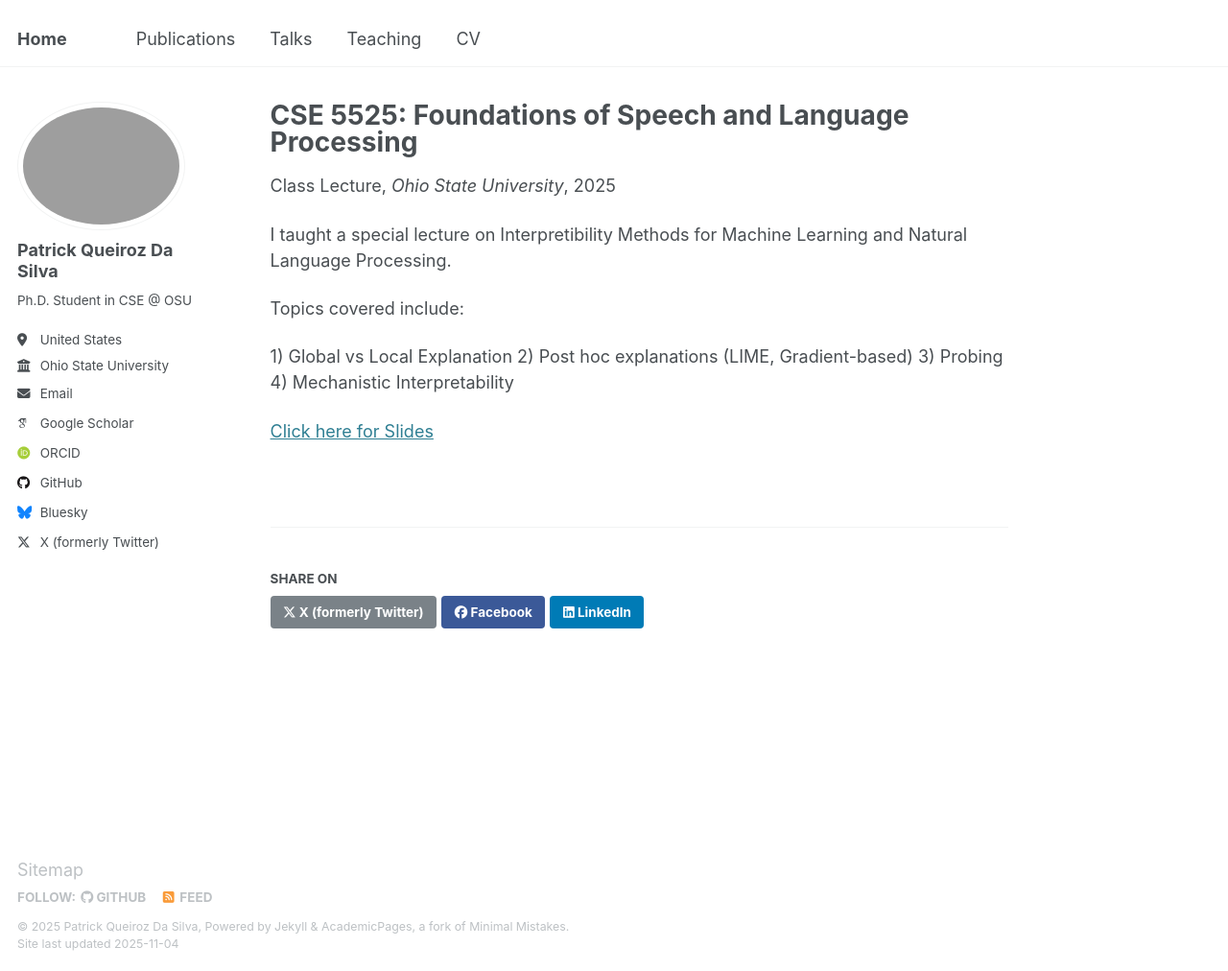
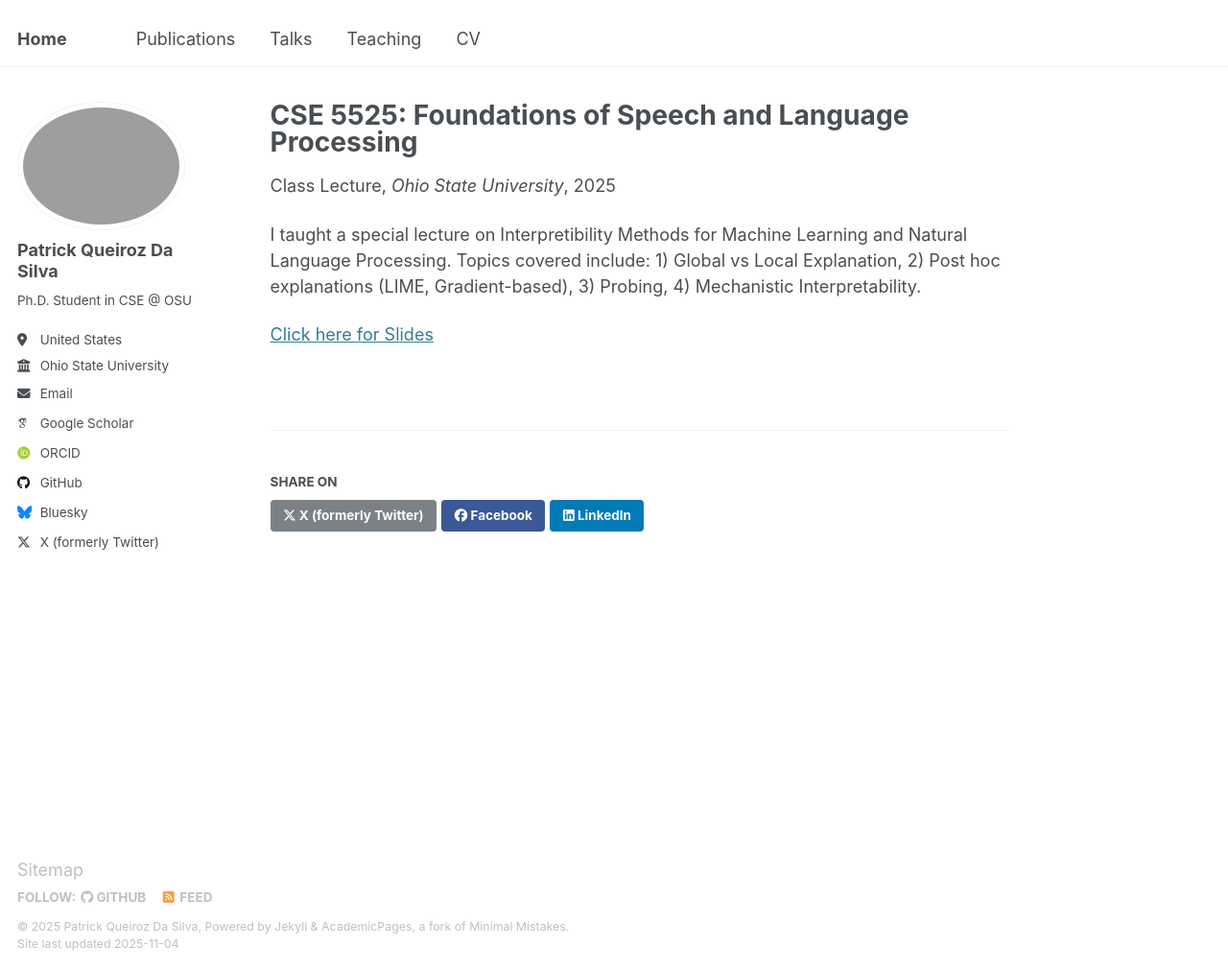
Before and after one commit to patqdasilva/patqdasilva.github.io, a Jekyll site: the page built from _teaching/2025-fall-teaching-1.md, in a window 1280 px wide and 1012 px high. Shown: the whole window at 96% size. Built offline with Jekyll 4.4.1, drawn with Linux system fonts in a browser that asks for light colours; some web fonts are replaced.

```diff
--- a/_teaching/2025-fall-teaching-1.md
+++ b/_teaching/2025-fall-teaching-1.md
@@ -8,13 +8,6 @@ date: 2025-10-29
 location: "Columbus, Ohio, United States"
 ---
 
-I taught a special lecture on Interpretibility Methods for Machine Learning and Natural Language Processing.
-
-Topics covered include:
-
-  1) Global vs Local Explanation
-  2) Post hoc explanations (LIME, Gradient-based)
-  3) Probing
-  4) Mechanistic Interpretability
+I taught a special lecture on Interpretibility Methods for Machine Learning and Natural Language Processing. Topics covered include: 1) Global vs Local Explanation, 2) Post hoc explanations (LIME, Gradient-based), 3) Probing, 4) Mechanistic Interpretability.
 
 [Click here for Slides](https://shocheen.github.io//cse-5525-spring-2025/assets/slides/lecture18.pdf)
```
